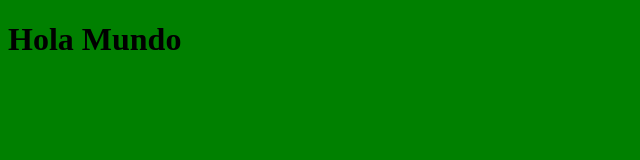
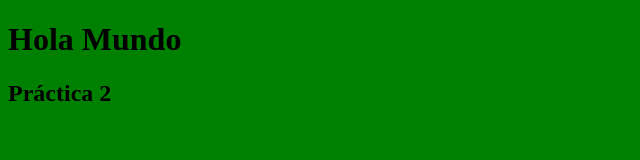
Before and after one commit to HugoCaspoz/practicas_dwec, a plain HTML site: page index.html in a window 1280 px wide. Shown: the whole page, without its empty margins (0-640 px from the left). Drawn offline with Linux system fonts and the light colour scheme.

Commit message:
Encabezado 2

```diff
--- a/index.html
+++ b/index.html
@@ -13,6 +13,6 @@
     <link rel="stylesheet" href="css/style.css">
     </link>
    <h1>Hola Mundo</h1>
-
+    <h2> Práctica 2</h2>
 </body>
 </html>
```
